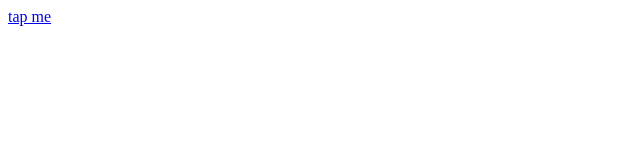
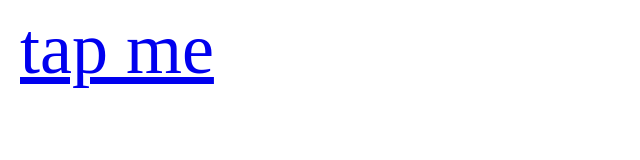
Before and after one commit to ArmandsMM/universal-link-testing, a plain HTML site: page index.html in a window 1280 px wide. Shown: the whole page, without its empty margins (0-640 px from the left). Drawn offline with Linux system fonts and the light colour scheme.

Commit message:
increase size of a href

```diff
--- a/index.html
+++ b/index.html
@@ -1 +1 @@
-<a href="https://danskespil.dk/oddset/favoritter">tap me</a>
+<a href="https://danskespil.dk/oddset/favoritter" style='background:color:#444444;font-size:72px;padding:8px 12px;'>tap me</a>
```
